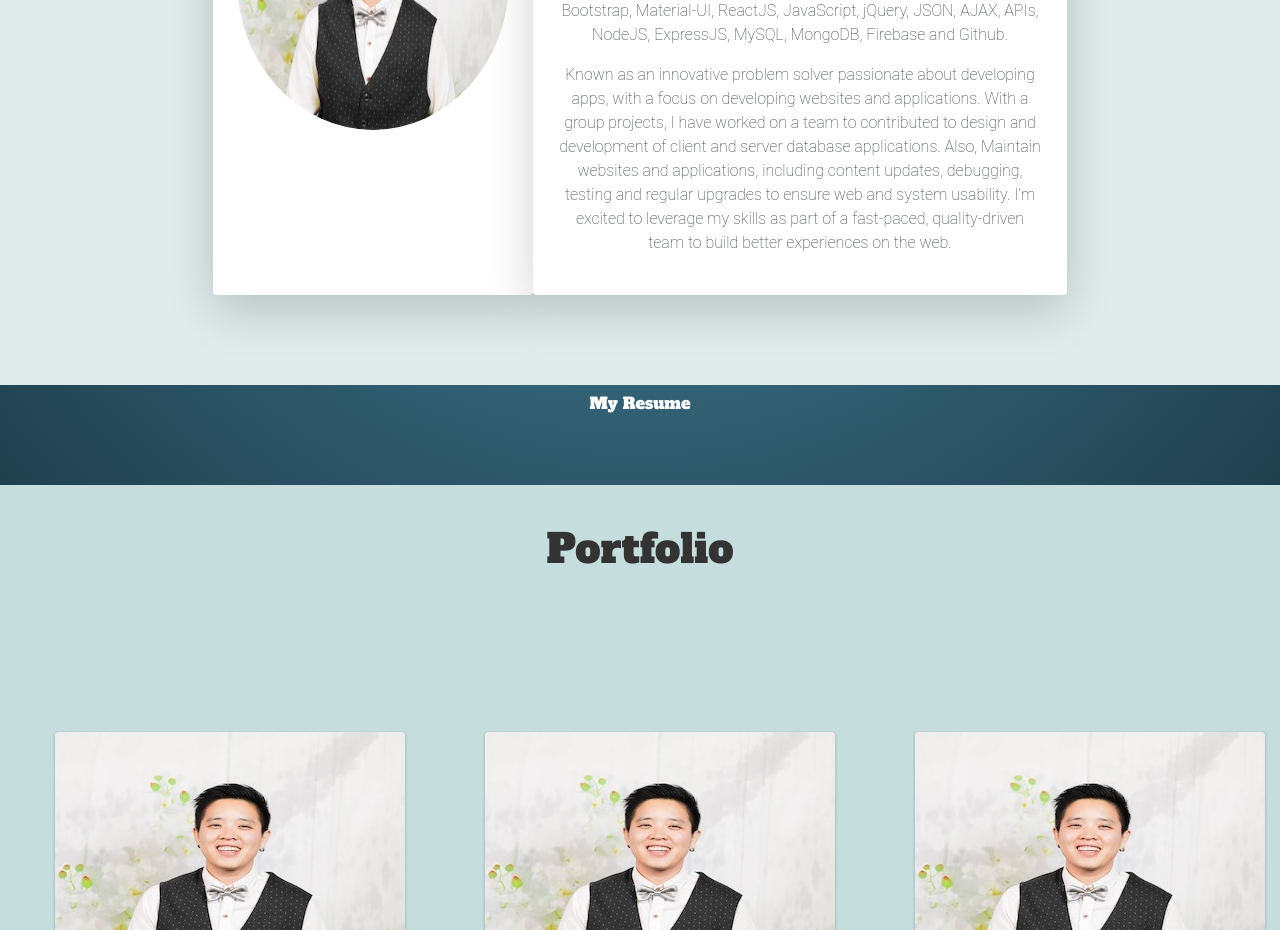
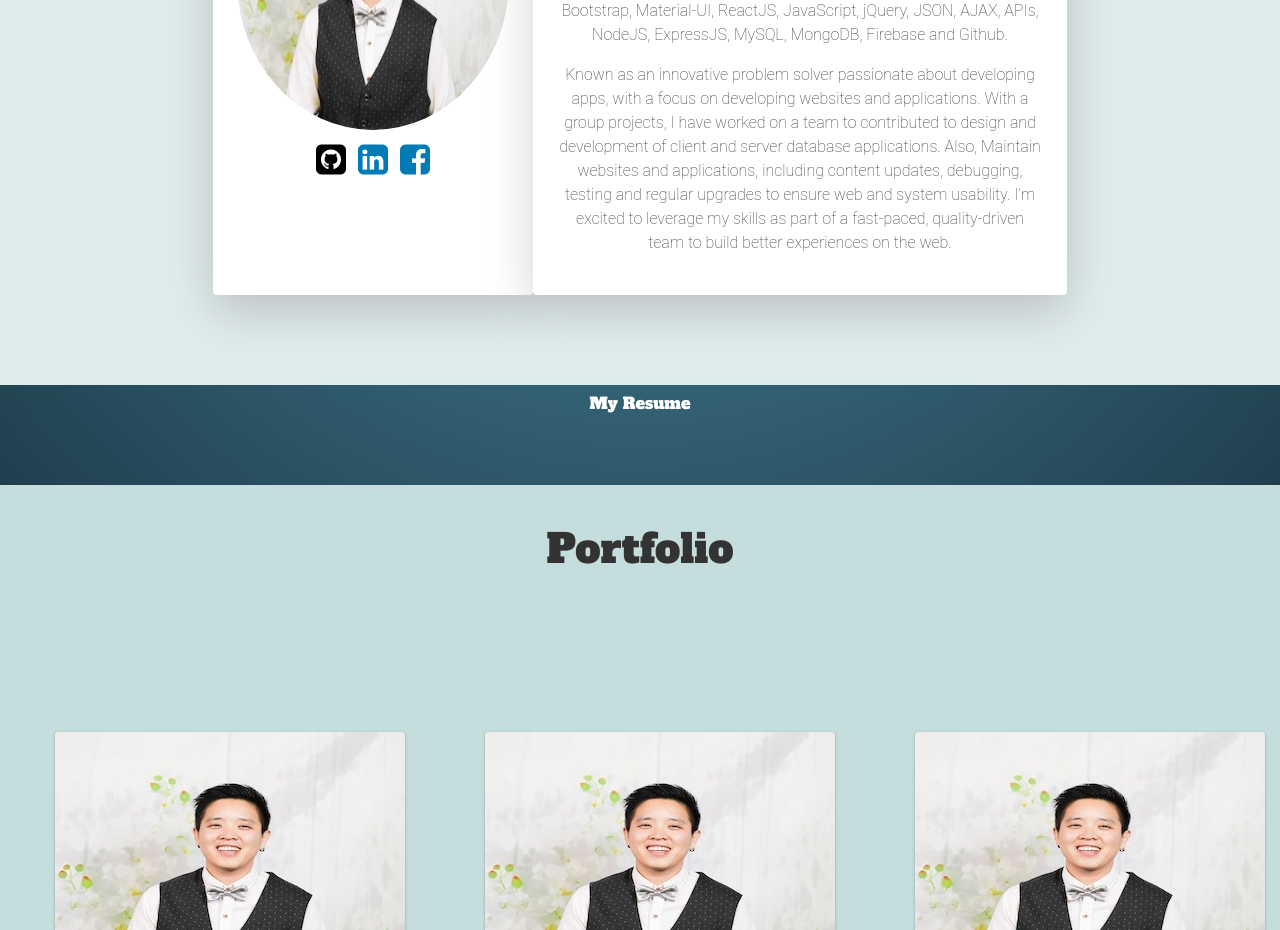
Before and after one commit to benbaba2525/kanyarut-portfolio, a React (Create React App) app: page / in a window 1280 px wide. Shown: the part 1420-2350 px from the top of the page. Built offline with nearby package versions, Linux system fonts and the light colour scheme; some icons are missing.

Commit message:
Added social icon link to about me page

```diff
--- a/src/component/about.jsx
+++ b/src/component/about.jsx
@@ -8,6 +8,7 @@ import myResume from "../img/Resume.pdf";
 //import Card from 'react-bootstrap/Card';
 //import Carousel from 'react-bootstrap/Carousel'
 //import { FaGithub } from 'react-icons/fa'
+import '../styles/portfolio.scss';
 import "animate.css/animate.min.css";
 import ScrollAnimation from 'react-animate-on-scroll';
 
@@ -55,6 +56,19 @@ class About extends React.Component {
 			alt="my picture"
 			style={styles.img}
 	/>
+  <div className="col-xs-6 social text-center">
+                <a href="https://github.com/benbaba2525" target="_blank">
+                <i class="fa fa-github-square" aria-hidden="true"></i>
+                </a>
+                <a href="https://www.linkedin.com/in/kanyarut-pornamnuay-b9a2501a1/" target="_blank">
+                  <i className="fa fa-linkedin-square" aria-hidden="true"></i>
+                </a>
+
+                <a href="https://www.facebook.com/ben.pornamnuay" target="_blank">
+                <i class="fa fa-facebook-square" aria-hidden="true"></i>
+                </a>
+
+    </div>
  </ScrollAnimation>
   </div>
 
@@ -82,6 +96,8 @@ Also, Maintain websites and applications, including content updates, debugging,
 and regular upgrades to ensure web and system usability. I’m excited to leverage my skills as part of a fast-paced,
 quality-driven team to build better experiences on the web.
 </p>
+
+
 
 </ScrollAnimation>
      </div>
```
